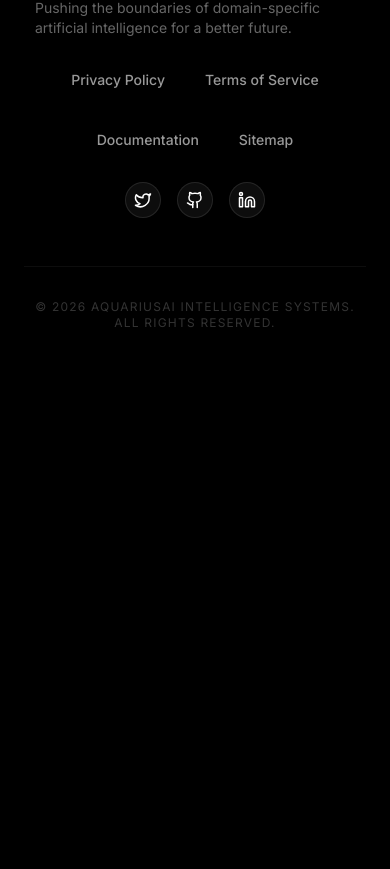
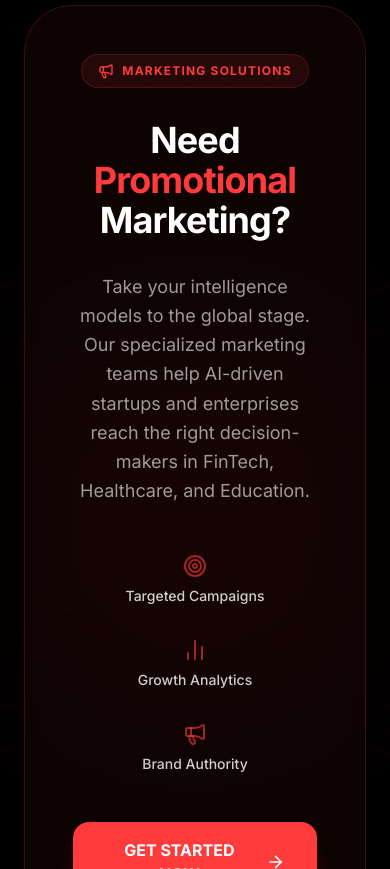
Before and after one commit to hiremystudiosaus-spec/aquariusai, a Next.js app: page / in a window 390 px wide. Shown: the part 8095-8964 px from the top of the page. Before the commit the page ends 8474 px from the top, so only its background shows below. Built offline with nearby package versions, Linux system fonts and the light colour scheme.

Commit message:
Add Promotional Marketing section with CTA

```diff
--- a/src/app/page.tsx
+++ b/src/app/page.tsx
@@ -4,6 +4,7 @@ import { Models } from "@/components/Models";
 import { Footer } from "@/components/Footer";
 import { Pricing } from "@/components/Pricing";
 import { Benefits } from "@/components/Benefits";
+import { Marketing } from "@/components/Marketing";
 
 export default function Home() {
   return (
@@ -75,6 +76,7 @@ export default function Home() {
 
       <Pricing />
       <Benefits />
+      <Marketing />
 
       <Footer />
     </main>
--- /dev/null
+++ b/src/components/Marketing.tsx
@@ -0,0 +1,71 @@
+"use client";
+
+import React from "react";
+import { motion } from "framer-motion";
+import { ArrowRight, Megaphone, Target, BarChart2 } from "lucide-react";
+
+export const Marketing = () => {
+    return (
+        <section className="py-24 px-6 relative overflow-hidden bg-black">
+            {/* Background Decorative Elements */}
+            <div className="absolute top-1/2 left-1/2 -translate-x-1/2 -translate-y-1/2 w-full h-full max-w-4xl max-h-[400px] bg-accent-red/5 blur-[120px] rounded-full pointer-events-none" />
+
+            <div className="max-w-5xl mx-auto relative z-10 text-center">
+                <motion.div
+                    initial={{ opacity: 0, scale: 0.95 }}
+                    whileInView={{ opacity: 1, scale: 1 }}
+                    viewport={{ once: true }}
+                    className="glass-red p-12 md:p-20 rounded-[48px] border border-white/5 relative overflow-hidden"
+                >
+                    {/* Subtle grid pattern overlay */}
+                    <div className="absolute inset-0 opacity-[0.03] pointer-events-none"
+                        style={{ backgroundImage: 'radial-gradient(circle at 2px 2px, white 1px, transparent 0)', backgroundSize: '40px 40px' }} />
+
+                    <motion.div
+                        initial={{ opacity: 0, y: 20 }}
+                        whileInView={{ opacity: 1, y: 0 }}
+                        viewport={{ once: true }}
+                        transition={{ delay: 0.2 }}
+                    >
+                        <div className="inline-flex items-center space-x-2 px-4 py-2 rounded-full bg-accent-red/10 border border-accent-red/20 mb-8">
+                            <Megaphone className="w-4 h-4 text-accent-red" />
+                            <span className="text-xs font-bold uppercase tracking-widest text-accent-red">Marketing Solutions</span>
+                        </div>
+
+                        <h2 className="text-4xl md:text-6xl font-bold tracking-tight mb-8 text-white">
+                            Need <span className="text-accent-red">Promotional</span> Marketing?
+                        </h2>
+
+                        <p className="text-white/60 text-lg md:text-xl max-w-2xl mx-auto mb-12 leading-relaxed">
+                            Take your intelligence models to the global stage. Our specialized marketing teams help AI-driven startups and enterprises reach the right decision-makers in FinTech, Healthcare, and Education.
+                        </p>
+
+                        <div className="grid grid-cols-1 md:grid-cols-3 gap-8 mb-12 max-w-3xl mx-auto">
+                            <div className="flex flex-col items-center space-y-2">
+                                <Target className="w-6 h-6 text-accent-red/60" />
+                                <span className="text-sm font-medium text-white/80">Targeted Campaigns</span>
+                            </div>
+                            <div className="flex flex-col items-center space-y-2">
+                                <BarChart2 className="w-6 h-6 text-accent-red/60" />
+                                <span className="text-sm font-medium text-white/80">Growth Analytics</span>
+                            </div>
+                            <div className="flex flex-col items-center space-y-2">
+                                <Megaphone className="w-6 h-6 text-accent-red/60" />
+                                <span className="text-sm font-medium text-white/80">Brand Authority</span>
+                            </div>
+                        </div>
+
+                        <button className="group relative inline-flex items-center space-x-3 bg-accent-red hover:bg-accent-red-hover text-white px-8 py-4 rounded-2xl font-bold transition-all duration-300 shadow-xl shadow-accent-red/20 hover:scale-105">
+                            <span>GET STARTED NOW</span>
+                            <ArrowRight className="w-5 h-5 group-hover:translate-x-1 transition-transform" />
+                        </button>
+                    </motion.div>
+                </motion.div>
+
+                <p className="mt-12 text-white/30 text-sm italic">
+                    Join 50+ AI companies scaling their industry presence with AquariusAI Marketing Services.
+                </p>
+            </div>
+        </section>
+    );
+};
```
